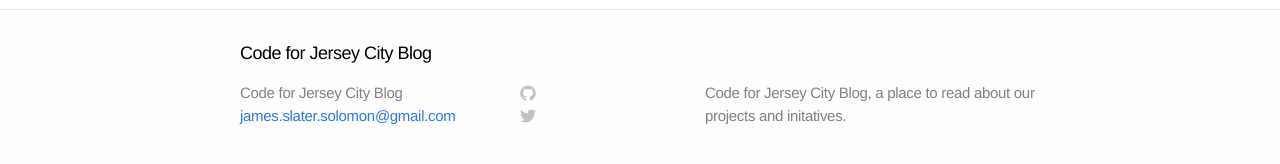
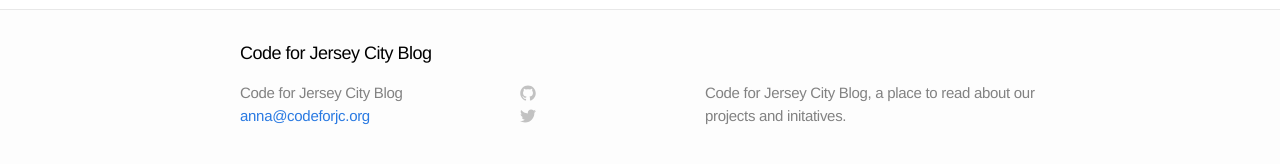
Before and after one commit to DataGallery/blog, a Jekyll site: the page built from index.html, in a window 1280 px wide. Shown: the part 696-860 px from the top of the page. Built offline with Jekyll 4.4.1, drawn with Linux system fonts in a browser that asks for light colours.

Commit message:
changed contact email

```diff
--- a/_config.yml
+++ b/_config.yml
@@ -1,6 +1,6 @@
 # Site settings
 title: Code for Jersey City Blog
-email: james.slater.solomon@gmail.com
+email: anna@codeforjc.org
 description: "Code for Jersey City Blog, a place to read about our projects and initatives."
 
 baseurl: "/blog"
```
